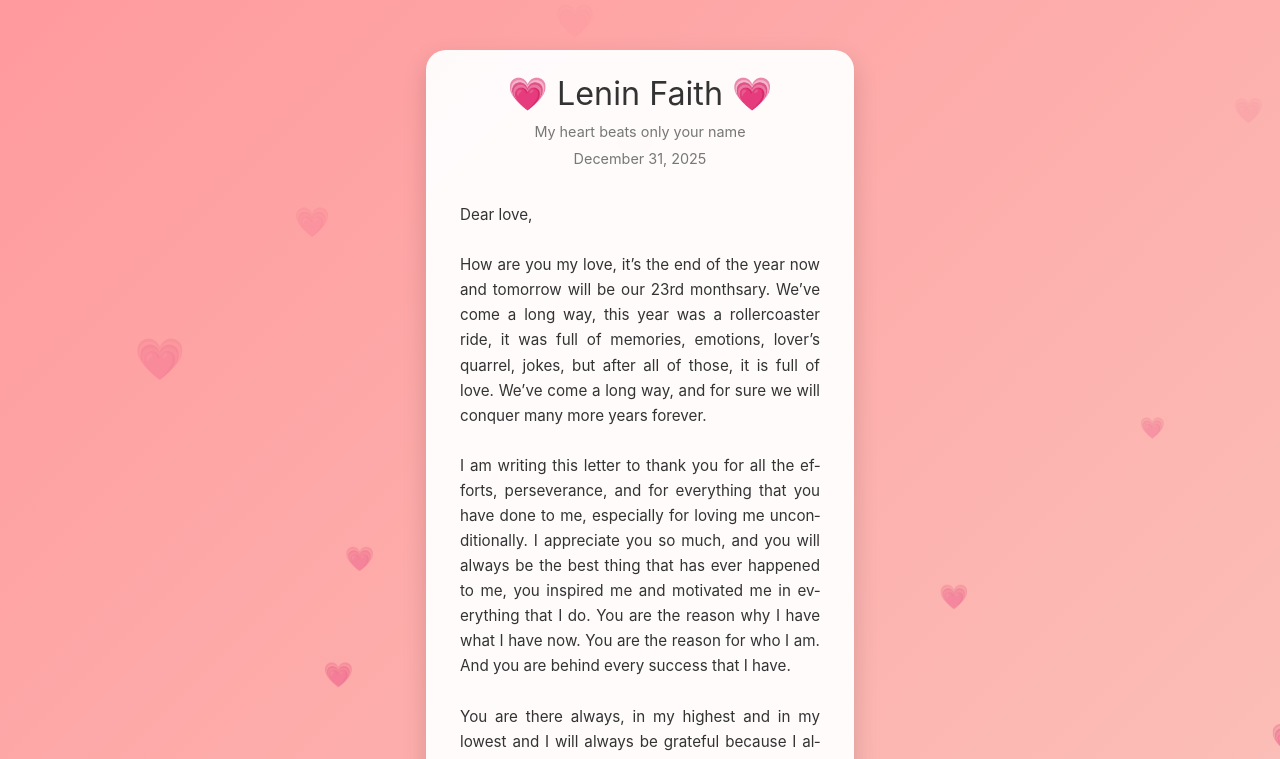
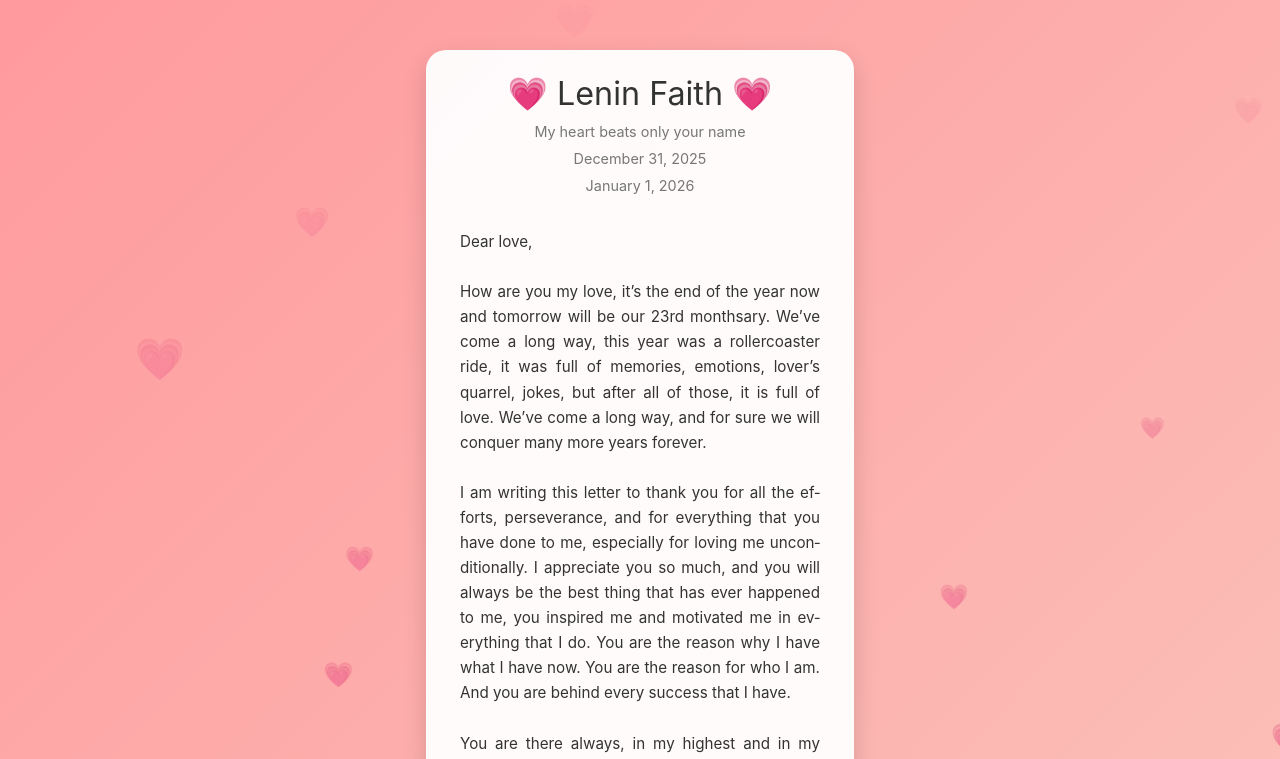
Before and after one commit to arxeniii/mychickpea, a plain HTML site: page index.html in a window 1280 px wide. Both pictures are taken after a click on the button "Open this my chickpea". Shown: the top 759 px of the page. Drawn offline with Linux system fonts and the light colour scheme.

Commit message:
Update index.html

```diff
--- a/index.html
+++ b/index.html
@@ -143,6 +143,7 @@
     <div class="heart">💗 Lenin Faith 💗</div>
     <div class="date">My heart beats only your name</div>
     <div class="date">December 31, 2025</div>
+    <div class="date">January 1, 2026</div>
 
     <div class="letter">
 Dear love,
```
